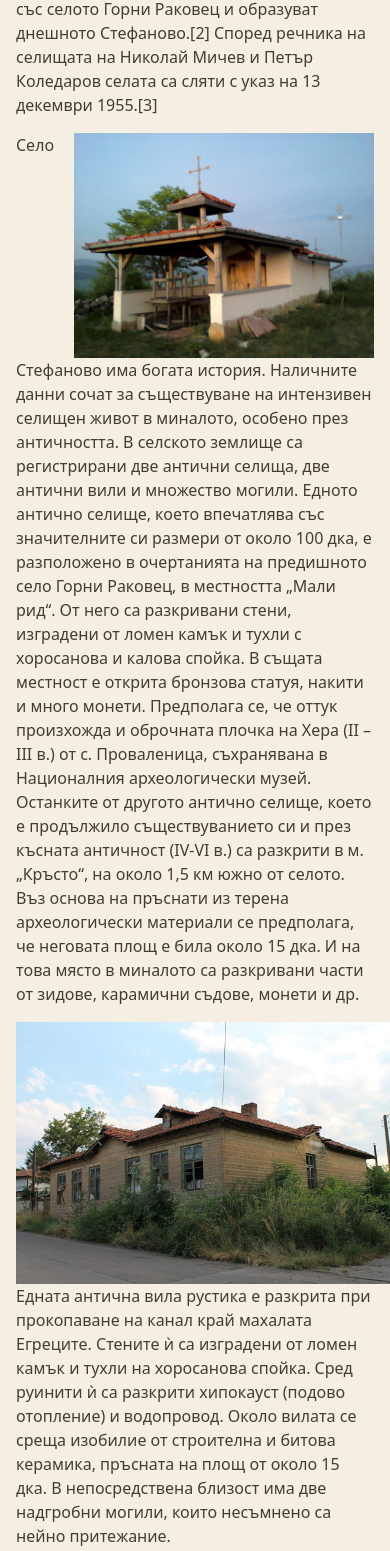
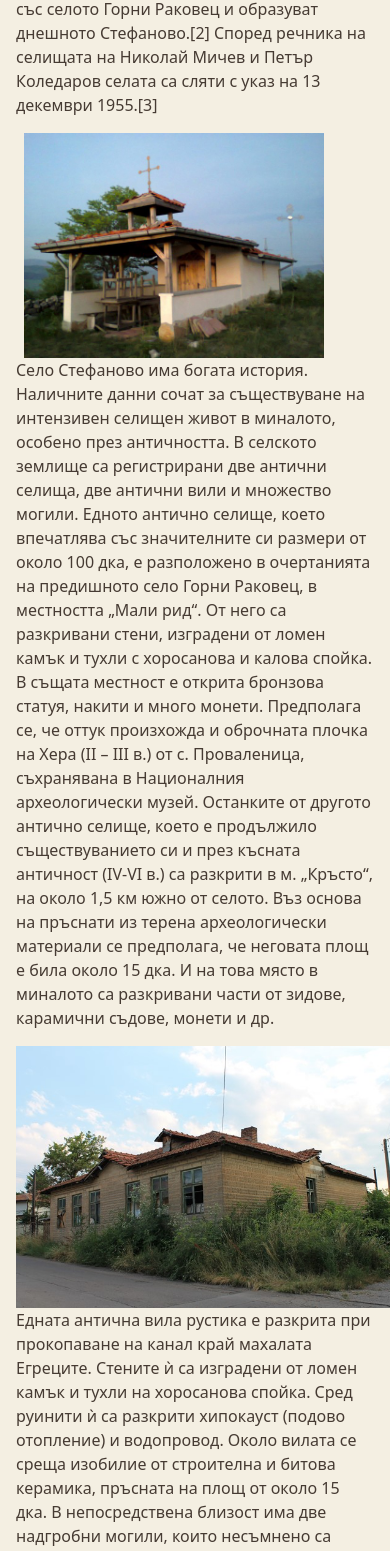
Before and after one commit to AntonMelyakov/stefanovo-site, a React (Create React App) app: page /history in a window 390 px wide. Shown: the part 320-1871 px from the top of the page. Built offline with nearby package versions, Linux system fonts and the light colour scheme.

Commit message:
mobile test

```diff
--- a/src/Pages/History.js
+++ b/src/Pages/History.js
@@ -19,7 +19,7 @@ function History() {
             src={pic_13}
             alt="Stefanovo"
             width="300"
-            className="float-end ms-2"
+            className="float-md-end ms-2"
           />
           <p>
             Село Стефаново има богата история. Наличните данни сочат за
@@ -45,7 +45,7 @@ function History() {
             src={pic_12}
             alt="Stefanovo"
             width="400"
-            className="float-start pe-2"
+            className="float-md-start pe-2"
           />
           <p>
             Едната антична вила рустика е разкрита при прокопаване на канал край
@@ -80,7 +80,7 @@ function History() {
               src={pic_7}
               alt="Stefanovo"
               width="350"
-              className="float-end pe-2"
+              className="float-md-end pe-2"
             />
             Първият писмен запис на селата намираме в османски данъчни документи
             от XV в, в които са записани под същото име – Проваленича и Ракофче.
--- a/src/Pages/Home.js
+++ b/src/Pages/Home.js
@@ -37,7 +37,7 @@ function Home() {
           <img
             src={pic_6}
             alt="Stefanovo"
-            width="300"
+            max-width="300"
             className="float-start p-2"
           />
           <p>
```
